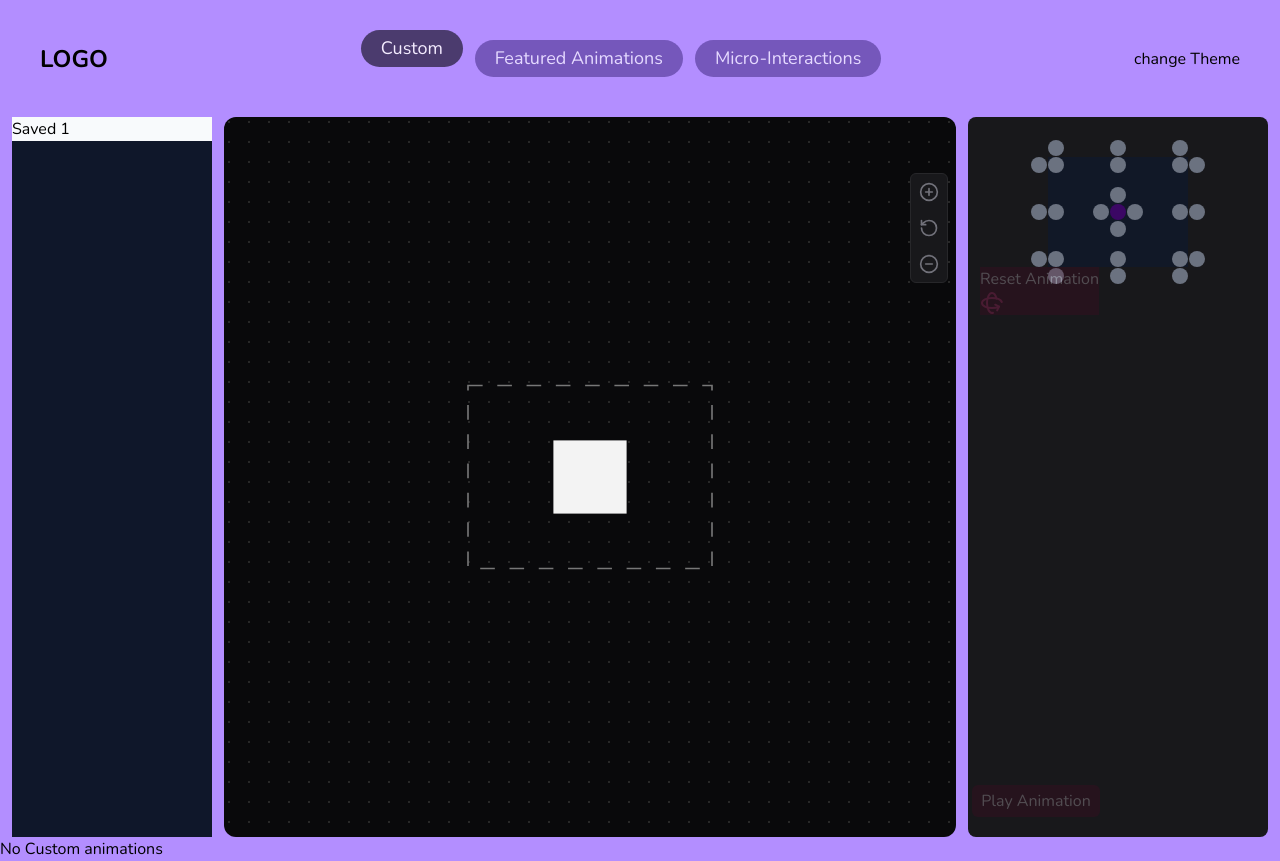
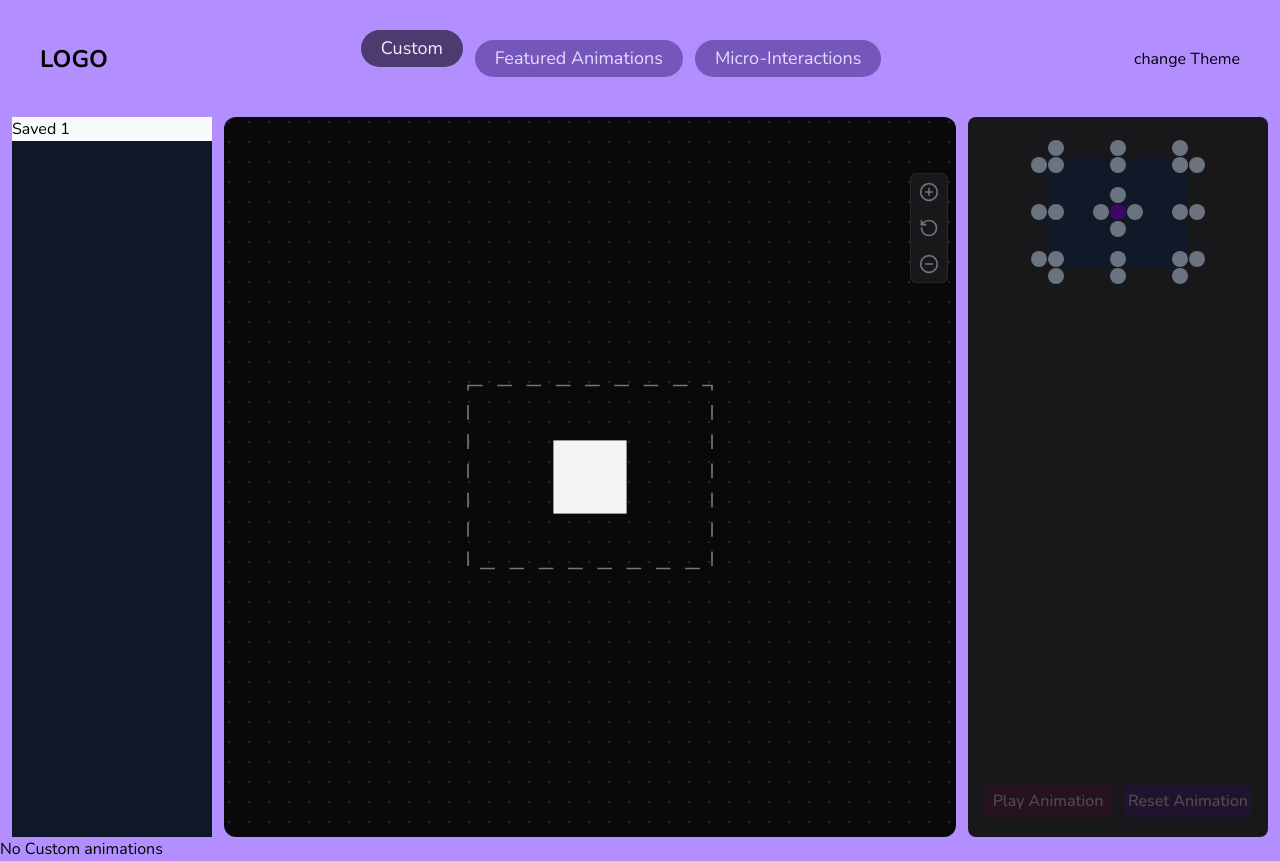
Before and after one commit to amuseDave/animationGen, a React (Vite) app: page / in a window 1280 px wide. Built offline with nearby package versions, Linux system fonts and the light colour scheme.

Commit message:
fix reset bug

```diff
--- a/src/components/Custom/CustomCanvas.jsx
+++ b/src/components/Custom/CustomCanvas.jsx
@@ -55,7 +55,7 @@ export default function CustomCanvas() {
         })
       );
     }
-  }, [zoomLevel, isResizing, position, isHolding]);
+  }, [zoomLevel, isResizing, position, isHolding, isAnimationCreated]);
 
   // Draw Canvas
   useEffect(() => {
@@ -68,7 +68,14 @@ export default function CustomCanvas() {
       square,
       zoomLevel,
     });
-  }, [square.x, square.y, window.innerHeight, zoomLevel, isHolding]);
+  }, [
+    square.x,
+    square.y,
+    window.innerHeight,
+    zoomLevel,
+    isHolding,
+    isAnimationCreated,
+  ]);
 
   // Handle Animation Drawing on Canvas
   useEffect(() => {
--- a/src/components/Main/MainAlerts.jsx
+++ b/src/components/Main/MainAlerts.jsx
@@ -1,4 +1,3 @@
-import "./alerts.css";
 import AnimationResetCreateAlert from "../Utils/MainAnimationResetCreateAlert";
 import PlayingAnimationAlert from "../Utils/MainPlayingAnimationAlert";
 
--- a/src/components/Main/MainPreview.jsx
+++ b/src/components/Main/MainPreview.jsx
@@ -1,3 +1,4 @@
+import "./main.css";
 import { shallowEqual, useSelector } from "react-redux";
 import MainAlerts from "./MainAlerts.jsx";
 import Loader from "../Utils/MainLoader.jsx";
--- a/src/components/Main/alerts.css
+++ b/src/components/Main/main.css
@@ -14,3 +14,9 @@
     @apply py-2 mt-4 text-center rounded-md select-none w-52;
   }
 }
+
+@layer components {
+  .btn-animation {
+    @apply absolute w-32 py-1 text-base font-medium text-center rounded-md bottom-5;
+  }
+}
--- a/src/components/Utils/MainPlayButton.jsx
+++ b/src/components/Utils/MainPlayButton.jsx
@@ -5,7 +5,7 @@ export default function PlayAnimationBtn({
   return (
     <button
       onClick={handlePlayAnimation}
-      className={` text-pink-100 bg-pink-950 left-1 btn-animation
+      className={`text-pink-100 bg-pink-950 left-4 btn-animation
     ${!active && "cursor-not-allowed opacity-25"}`}
     >
       Play Animation
--- a/src/components/Utils/MainResetAnimationButton.jsx
+++ b/src/components/Utils/MainResetAnimationButton.jsx
@@ -1,5 +1,3 @@
-import { Rotate3D } from "lucide-react";
-
 export default function ResetAnimationBtn({
   handleResetAnimation,
   active = true,
@@ -7,11 +5,10 @@ export default function ResetAnimationBtn({
   return (
     <button
       onClick={handleResetAnimation}
-      className={`
-    animation-btn text-pink-100 bg-pink-950 right-1
+      className={`text-pink-100 bg-purple-950 right-4 btn-animation
     ${active && "cursor-not-allowed opacity-25"}`}
     >
-      Reset Animation <Rotate3D size={24} className="text-pink-600" />
+      Reset Animation
     </button>
   );
 }
--- a/src/index.css
+++ b/src/index.css
@@ -15,9 +15,3 @@ body {
     --bg-color: #b38eff;
   }
 }
-
-@layer components {
-  .btn-animation {
-    @apply absolute rounded-md font-light text-base bottom-5 py-1 text-center w-32;
-  }
-}
```
